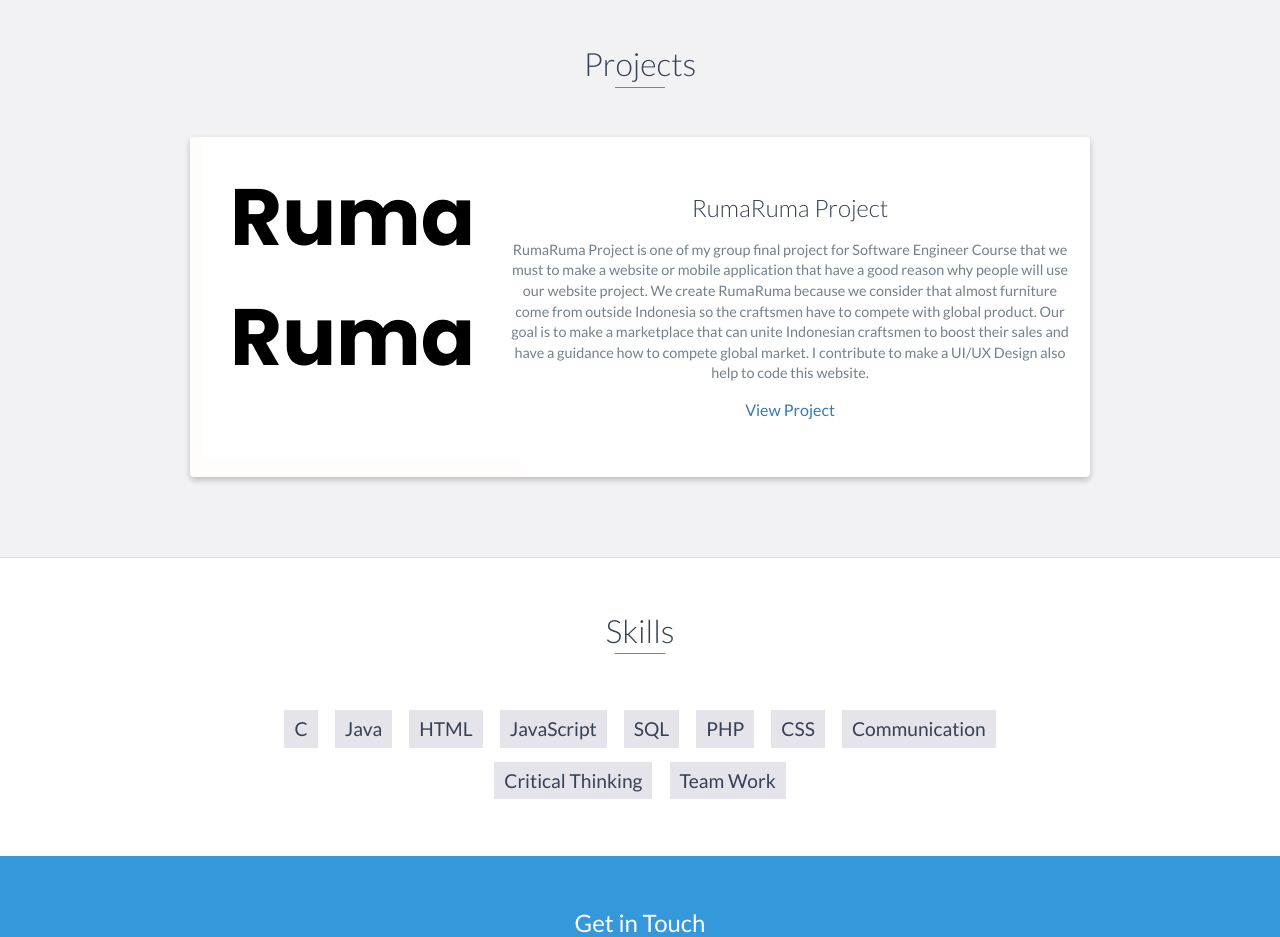
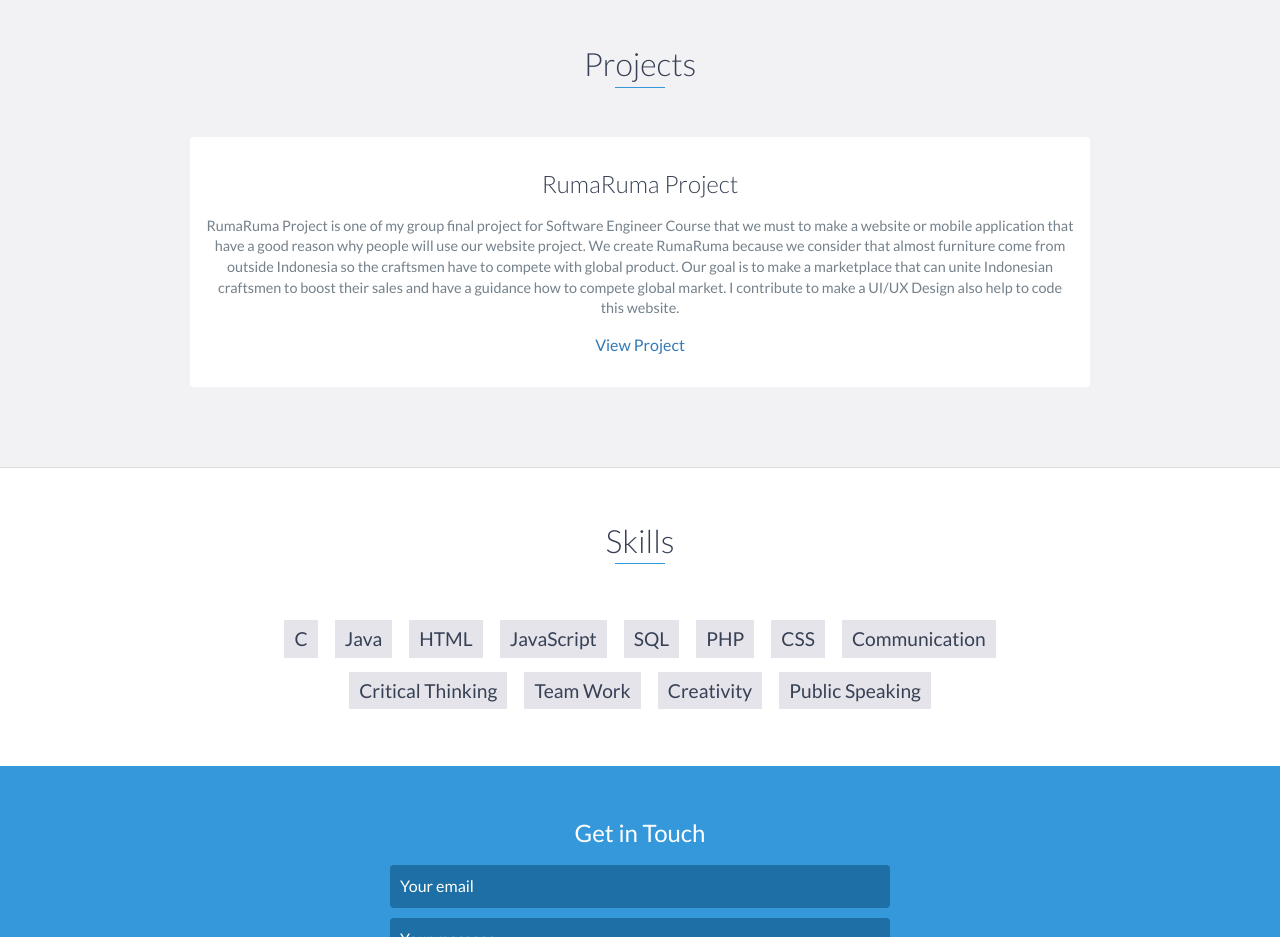
Before and after one commit to davabolivar/davabolivar.github.io, a website: page index.html in a window 1280 px wide. Shown: the part 3040-3977 px from the top of the page. Drawn offline with nearby package versions, Linux system fonts and the light colour scheme.

Commit message:
update skill & CV

```diff
--- a/index.html
+++ b/index.html
@@ -50,7 +50,7 @@
         <div id="lead-content">
             <h1>Dava Alifio Bolivar</h1>
             <h2>Software Engineer</h2>
-            <a href="#" class="btn-rounded-white">Download Resume</a>
+            <a href="CV - Dava Alifio Bolivar.pdf.pdf" download="CV - Dava Alifio Bolivar.pdf.pdf" class="btn-rounded-white">Download Resume</a>
         </div>
         <!-- End #lead-content -->
 
@@ -187,10 +187,7 @@
         <h2 class="heading">Projects</h2>
         <div class="container">
             <div class="row">
-                <div class="project shadow-large">
-                    <div class="project-image">
-                        <img src="images/RumaRuma.png" />
-                    </div>
+                <div class="project no-image">
                     <!-- End .project-image -->
                     <div class="project-info">
                         <h3>RumaRuma Project</h3>
@@ -220,6 +217,8 @@
             <li>Communication</li>
             <li>Critical Thinking</li>
             <li>Team Work</li>
+            <li>Creativity</li>
+            <li>Public Speaking</li>
 
         </ul>
     </div>
```
Also changed, not shown: 1 other file.
